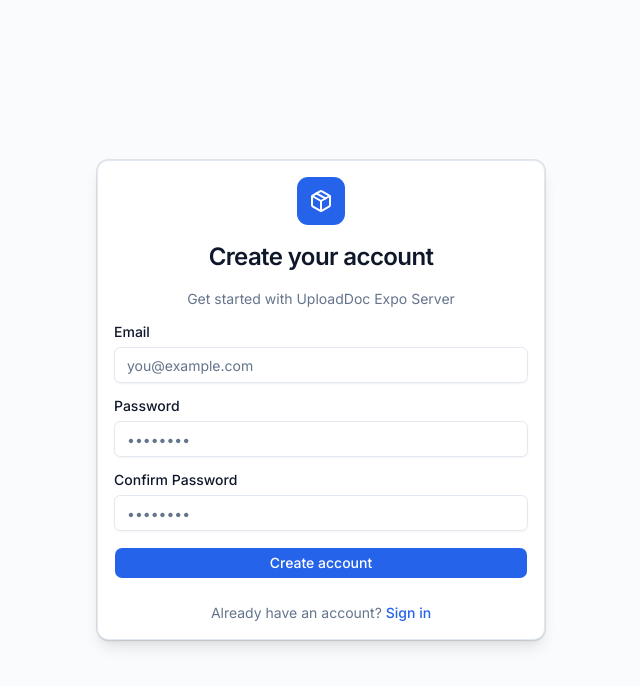
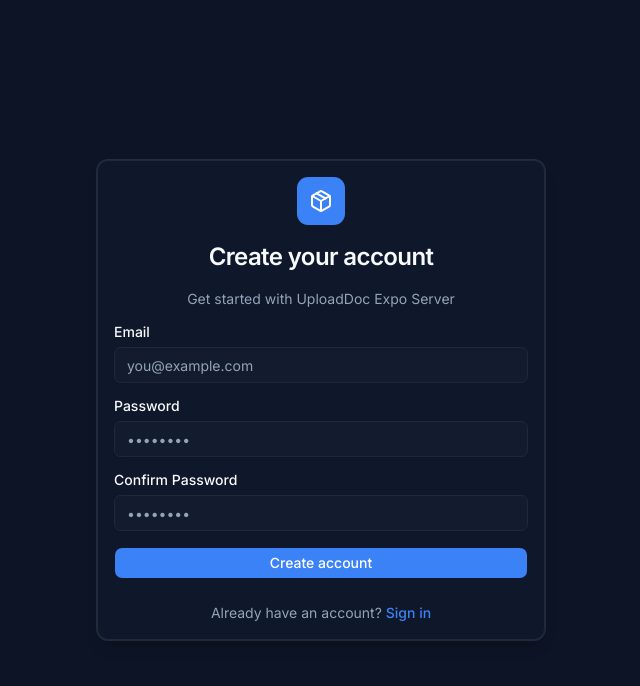
Before and after one commit to DanielAgbeni/expo-custom-build-server, a Next.js app in the folder dashboard/: page /register in a window 1280 px wide. Shown: the top 686 px of the page, without its empty margins (319-959 px from the left). Built offline with nearby package versions, Linux system fonts and the light colour scheme; no server answers.

Commit message:
feat: initialize root layout and global Tailwind CSS configuration for dashboard

```diff
--- a/dashboard/src/app/globals.css
+++ b/dashboard/src/app/globals.css
@@ -86,6 +86,41 @@
   --sidebar-ring: #2563eb;
 }
 
+.dark {
+  --background: #020617;
+  --foreground: #f8fafc;
+  --card: #0f172a;
+  --card-foreground: #f8fafc;
+  --popover: #0f172a;
+  --popover-foreground: #f8fafc;
+  --primary: #3b82f6;
+  --primary-foreground: #ffffff;
+  --secondary: #1e293b;
+  --secondary-foreground: #f8fafc;
+  --muted: #1e293b;
+  --muted-foreground: #94a3b8;
+  --accent: #1e293b;
+  --accent-foreground: #f8fafc;
+  --destructive: #7f1d1d;
+  --border: #1e293b;
+  --input: #1e293b;
+  --ring: #3b82f6;
+  --chart-1: #3b82f6;
+  --chart-2: #10b981;
+  --chart-3: #f59e0b;
+  --chart-4: #ef4444;
+  --chart-5: #8b5cf6;
+
+  --sidebar: #0f172a;
+  --sidebar-foreground: #f8fafc;
+  --sidebar-primary: #3b82f6;
+  --sidebar-primary-foreground: #ffffff;
+  --sidebar-accent: #1e293b;
+  --sidebar-accent-foreground: #f8fafc;
+  --sidebar-border: #1e293b;
+  --sidebar-ring: #3b82f6;
+}
+
 @layer base {
   * {
     @apply border-border outline-ring/50;
--- a/dashboard/src/app/layout.tsx
+++ b/dashboard/src/app/layout.tsx
@@ -48,12 +48,12 @@ export default function RootLayout({
   return (
     <html
       lang="en"
-      className={`${inter.variable} ${geistMono.variable} h-full antialiased`}
+      className={`dark ${inter.variable} ${geistMono.variable} h-full antialiased`}
     >
       <body className="min-h-full bg-background font-sans text-foreground">
         <Providers>
           {children}
-          <Toaster richColors position="top-right" />
+          <Toaster richColors position="top-right" theme="dark" />
         </Providers>
       </body>
     </html>
```
